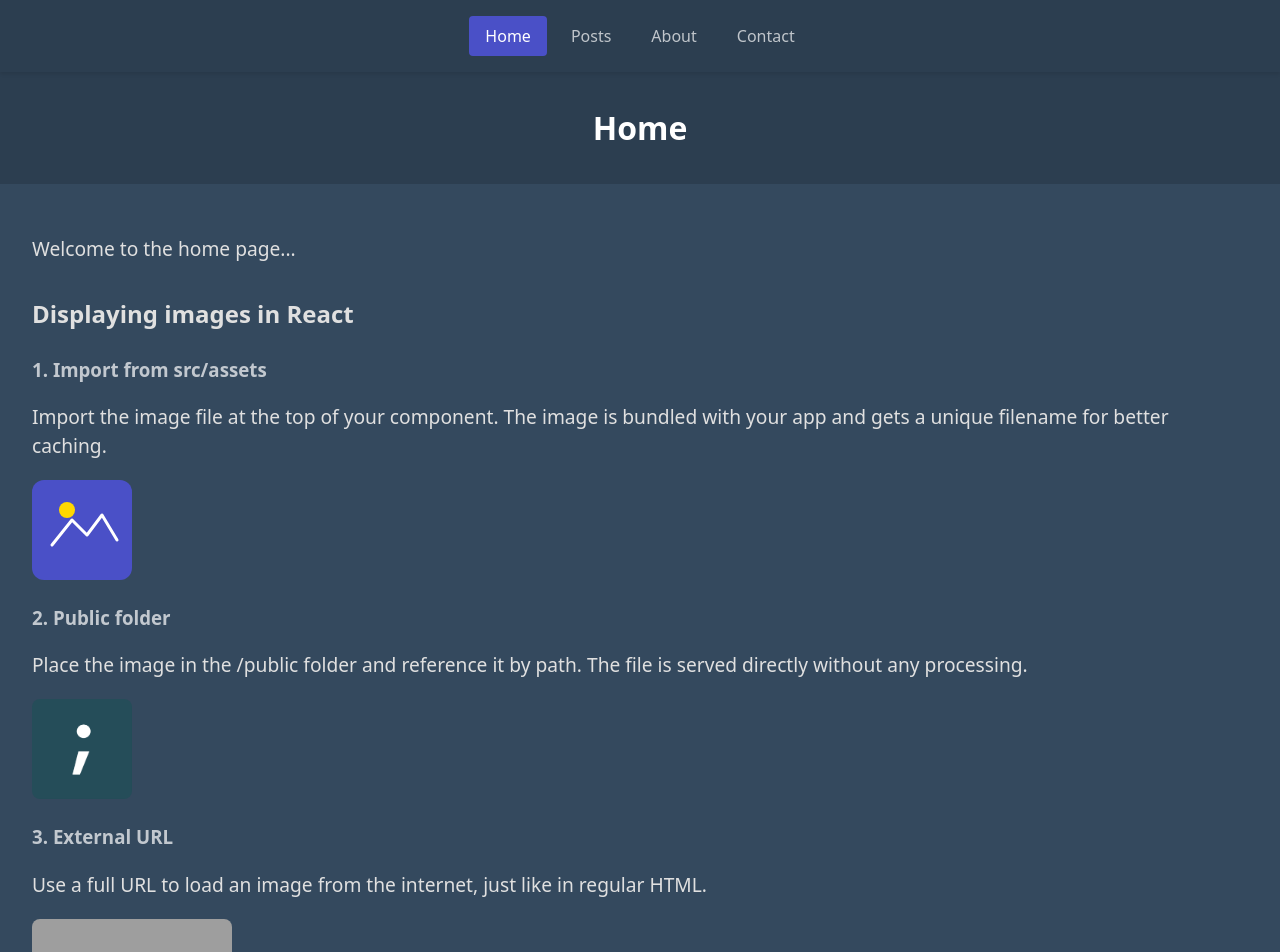
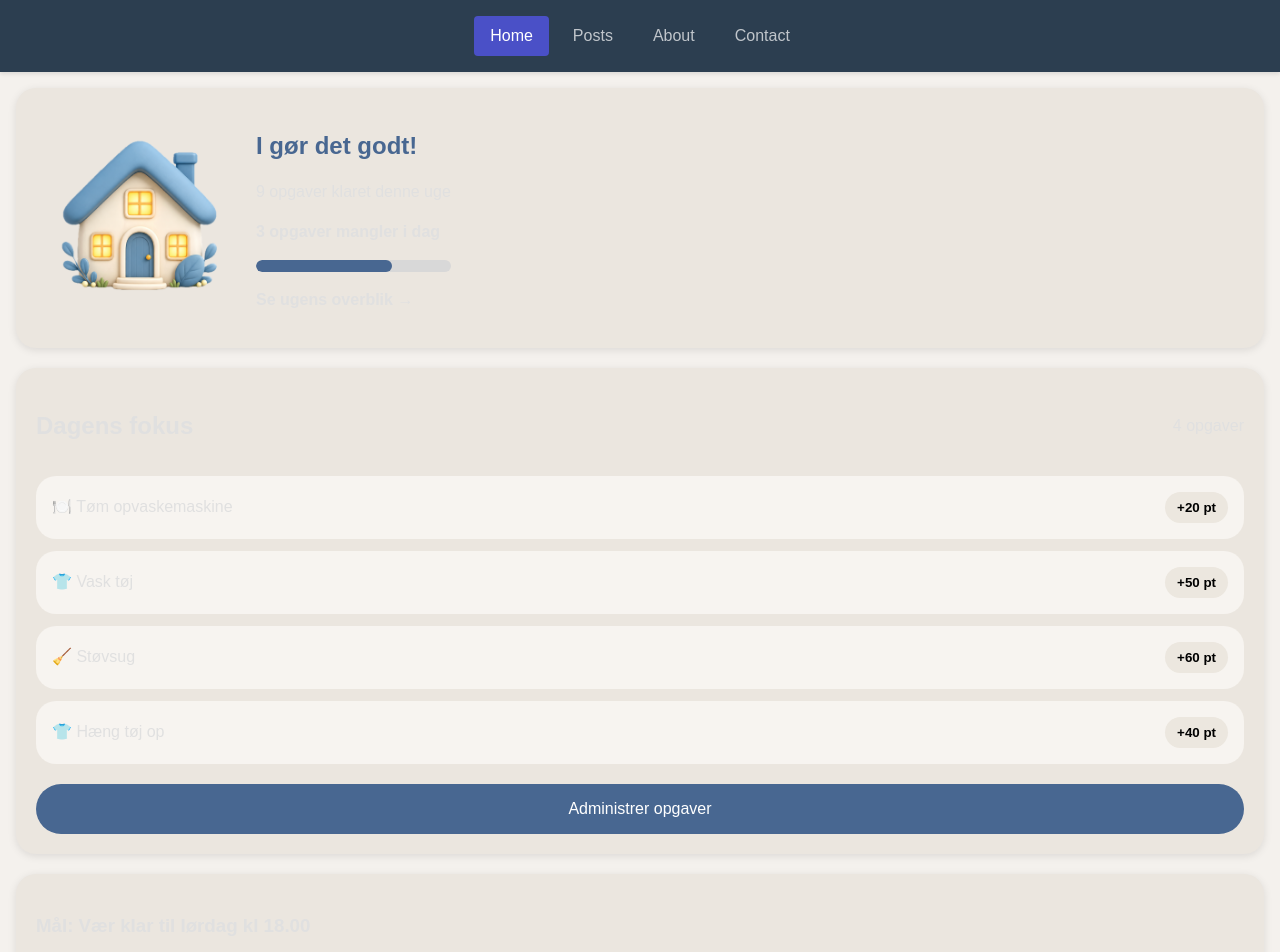
Before and after one commit to Dittemor/reset-app, a React (Vite) app: page / in a window 1280 px wide. Shown: the top 952 px of the page. Built offline with nearby package versions, Linux system fonts and the light colour scheme; no server answers; grey boxes are pictures that could not be loaded.

Commit message:
homepage ændret

```diff
--- /dev/null
+++ b/src/pages/HomePage.css
@@ -0,0 +1,141 @@
+body {
+  margin: 0;
+  background: #f4f1ed;
+  font-family: Arial, sans-serif;
+}
+
+.home {
+  padding: 16px;
+  padding-bottom: 120px;
+}
+
+.card {
+  background: #ebe6df;
+  border-radius: 20px;
+  padding: 20px;
+  margin-bottom: 20px;
+  box-shadow: 0 2px 8px rgba(0,0,0,0.1);
+}
+
+.hero-content {
+  display: flex;
+  gap: 20px;
+  align-items: center;
+}
+
+.house-image {
+  width: 200px;
+}
+
+h1 {
+  color: #486791;
+  margin-bottom: 10px;
+}
+
+.progress-bar {
+  height: 12px;
+  background: #d8d8d8;
+  border-radius: 20px;
+  margin: 15px 0;
+  overflow: hidden;
+}
+
+.progress {
+  width: 70%;
+  height: 100%;
+  background: #486791;
+  border-radius: 20px;
+}
+
+.overview {
+  font-weight: bold;
+}
+
+.task-header {
+  display: flex;
+  justify-content: space-between;
+  align-items: center;
+}
+
+.task {
+  background: #f7f4f0;
+  border-radius: 20px;
+  padding: 16px;
+  margin-top: 12px;
+
+  display: flex;
+  justify-content: space-between;
+  align-items: center;
+}
+
+.task button {
+  border: none;
+  background: #ece7df;
+  padding: 8px 12px;
+  border-radius: 20px;
+  font-weight: bold;
+}
+
+.admin-btn {
+  margin-top: 20px;
+  width: 100%;
+  border: none;
+  padding: 16px;
+  border-radius: 30px;
+  background: #486791;
+  color: white;
+  font-size: 16px;
+}
+
+.goal-row {
+  display: flex;
+  align-items: center;
+  gap: 12px;
+}
+
+.large {
+  flex: 1;
+}
+
+.percent {
+  font-size: 28px;
+  color: #486791;
+  font-weight: bold;
+}
+
+.reset {
+  margin-top: 15px;
+  text-decoration: underline;
+}
+
+.bottom-nav {
+  position: fixed;
+  bottom: 500px;
+  left: 0;
+  right: 0;
+  height: 80px;
+  background: #cfc7c7;
+
+  display: flex;
+  justify-content: space-around;
+  align-items: center;
+
+  border-top-left-radius: 20px;
+  border-top-right-radius: 20px;
+}
+
+.plus-btn {
+  width: 70px;
+  height: 70px;
+  background: #486791;
+  border-radius: 50%;
+
+  display: flex;
+  justify-content: center;
+  align-items: center;
+
+  color: white;
+  font-size: 40px;
+
+  margin-top: -30px;
+}
--- a/src/pages/HomePage.jsx
+++ b/src/pages/HomePage.jsx
@@ -1,38 +1,81 @@
-import reactRouterLogo from "../assets/example.svg";
-
-const publicLogoUrl = `${import.meta.env.BASE_URL}logo.webp`;
+import "./HomePage.css";
 
 export default function HomePage() {
   return (
-    <>
-      <header>
-        <h1>Home</h1>
-      </header>
-      <main>
-        <p>Welcome to the home page...</p>
+    <div className="home">
 
-        <article>
-          <h2>Displaying images in React</h2>
 
-          <h3>1. Import from src/assets</h3>
-          <p>
-            Import the image file at the top of your component. The image is bundled with your app and gets a unique
-            filename for better caching.
-          </p>
-          <img src={reactRouterLogo} alt="Example SVG" className="img-small" />
+      {/* Top card */}
+      <section className="card hero-card">
+        <div className="hero-content">
+          <img
+            src="images/hus.png"
+            alt="House"
+            className="house-image"
+          />
 
-          <h3>2. Public folder</h3>
-          <p>
-            Place the image in the /public folder and reference it by path. The file is served directly without any
-            processing.
-          </p>
-          <img src={publicLogoUrl} alt="Favicon from public folder" className="img-small" />
+          <div>
+            <h1>I gør det godt!</h1>
 
-          <h3>3. External URL</h3>
-          <p>Use a full URL to load an image from the internet, just like in regular HTML.</p>
-          <img src="https://picsum.photos/200" alt="Random external image" className="img-medium" />
-        </article>
-      </main>
-    </>
+            <p>9 opgaver klaret denne uge</p>
+            <p><strong>3 opgaver mangler i dag</strong></p>
+
+            <div className="progress-bar">
+              <div className="progress"></div>
+            </div>
+
+            <p className="overview">Se ugens overblik →</p>
+          </div>
+        </div>
+      </section>
+
+      {/* Task section */}
+      <section className="card">
+        <div className="task-header">
+          <h2>Dagens fokus</h2>
+          <span>4 opgaver</span>
+        </div>
+
+        <div className="task">
+          <span>🍽️ Tøm opvaskemaskine</span>
+          <button>+20 pt</button>
+        </div>
+
+        <div className="task">
+          <span>👕 Vask tøj</span>
+          <button>+50 pt</button>
+        </div>
+
+        <div className="task">
+          <span>🧹 Støvsug</span>
+          <button>+60 pt</button>
+        </div>
+
+        <div className="task">
+          <span>👕 Hæng tøj op</span>
+          <button>+40 pt</button>
+        </div>
+
+        <button className="admin-btn">
+          Administrer opgaver
+        </button>
+      </section>
+
+      {/* Goal section */}
+      <section className="card">
+        <h3>Mål: Vær klar til lørdag kl 18.00</h3>
+
+        <div className="goal-row">
+          <div className="progress-bar large">
+            <div className="progress"></div>
+          </div>
+
+          <span className="percent">70%</span>
+        </div>
+
+        <p className="reset">Åben reset</p>
+      </section>
+
+    </div>
   );
 }
```
Also changed, not shown: images/hus.png (added), 1 other file (tests, documents, lock files or other folders).
